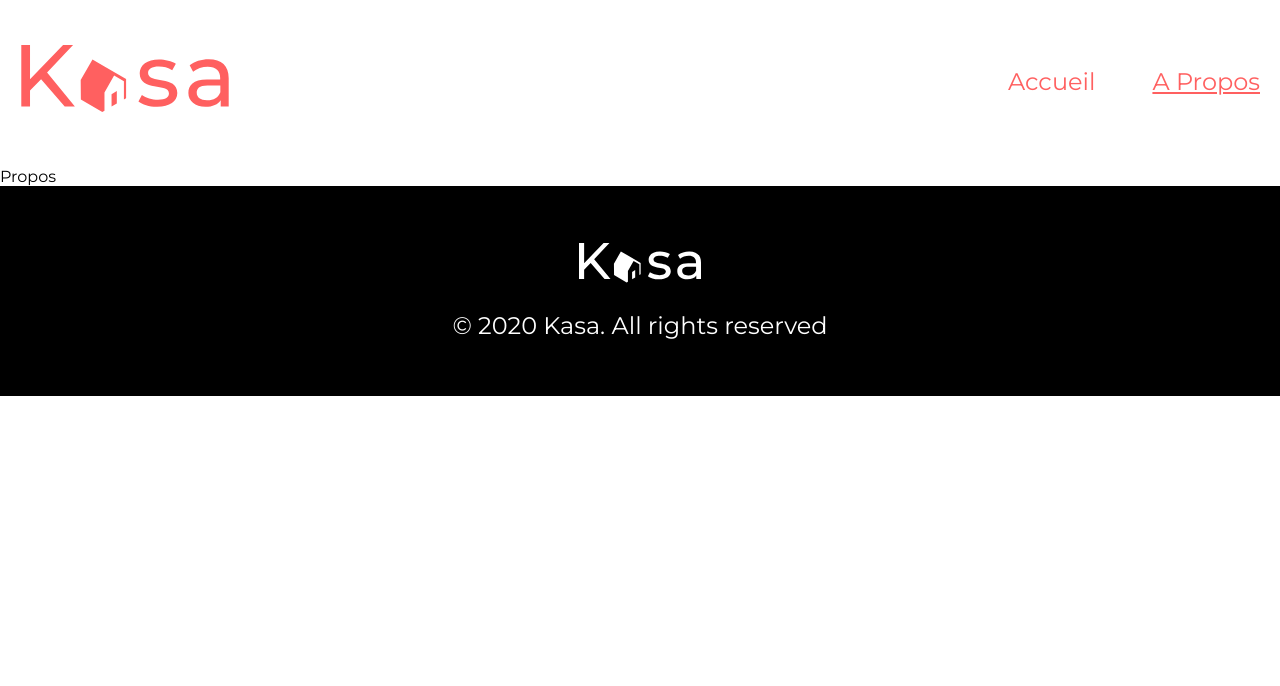
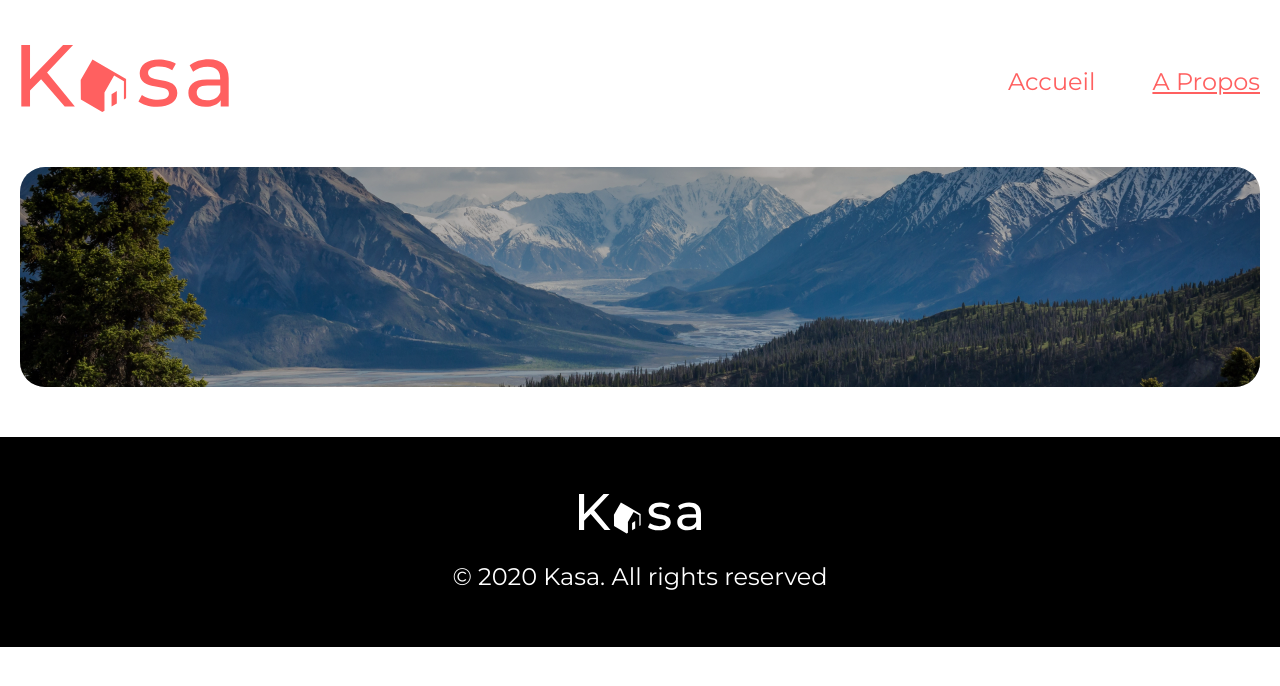
Before and after one commit to Jorkory/ProjetOC_Kasa, a React (Create React App) app: page /propos in a window 1280 px wide. Shown: the top 686 px of the page. Built offline with nearby package versions, Linux system fonts and the light colour scheme.

Commit message:
Ajout: composant pour bannière

```diff
--- a/src/components/Footer.tsx
+++ b/src/components/Footer.tsx
@@ -1,5 +1,4 @@
 import { ReactComponent as Logo } from '../assets/logoKasa.svg'
-import "../styles/footer.scss"
 
 export default function Footer() {
     return (
--- a/src/components/Header.tsx
+++ b/src/components/Header.tsx
@@ -1,6 +1,5 @@
 import { Link, NavLink } from 'react-router-dom'
 import { ReactComponent as Logo } from '../assets/logoKasa.svg'
-import '../styles/header.scss'
 
 export default function Header() {
 
--- /dev/null
+++ b/src/components/banner.tsx
@@ -0,0 +1,9 @@
+export default function Banner(Props: { title?: string; image: string; alt: string }) {
+
+    return (
+        <>
+            <img className='banner__image' src={Props.image} alt={Props.alt} />
+            <h1 className='banner__title'>{Props.title}</h1>
+        </>
+    )
+}
--- a/src/components/article.tsx
+++ b/src/components/card.tsx
@@ -1,7 +1,7 @@
 import { Link } from 'react-router-dom'
 import jsonData from '../data/logements.json'
 
-export default function Article() {
+export default function Card() {
     const data = jsonData
 
     return (
--- a/src/index.tsx
+++ b/src/index.tsx
@@ -7,6 +7,7 @@ import Error from './pages/Error';
 import Home from './pages/Home';
 import Logement from './pages/Logement';
 import Propos from './pages/Propos';
+import "./styles/global.scss"
 
 const router = createBrowserRouter([
   {
--- a/src/pages/Home/index.tsx
+++ b/src/pages/Home/index.tsx
@@ -1,15 +1,16 @@
-import imageBackground from '../../assets/falaise.jpg'
-import Article from '../../components/article';
+import bannerImage from '../../assets/falaise.jpg'
+import Banner from '../../components/banner';
+import Card from '../../components/card';
 
 function Home() {
+
   return (
     <main>
       <section className='banner'>
-        <h1 className='banner__title'>Chez vous, partout et ailleurs</h1>
-        <img className='banner__image' src={imageBackground} alt='falaise rocheuse au bord de la mer' />
+        <Banner title="Chez vous, partout et ailleurs" image={bannerImage} alt='falaise rocheuse au bord de la mer' />
       </section>
       <section className='articles'>
-        <Article />
+        <Card />
       </section>
     </main>
   );
--- a/src/pages/Propos/index.tsx
+++ b/src/pages/Propos/index.tsx
@@ -1,8 +1,13 @@
+import bannerImage from '../../assets/montagne.jpg'
+import Banner from "../../components/banner";
+
 function Propos() {
-    return(
-        <>
-            Propos
-        </>
+    return (
+        <main>
+            <section className='banner'>
+                <Banner image={bannerImage} alt="montagne avec rivière" />
+            </section>
+        </main>
     )
 }
 
--- a/src/styles/footer.scss
+++ b/src/styles/footer.scss
@@ -1,6 +1,3 @@
-@use './global.scss';
-
-
 footer {
     background: black;
     height: 210px;
--- a/src/styles/global.scss
+++ b/src/styles/global.scss
@@ -1,3 +1,5 @@
+@use './header.scss';
+@use './footer.scss';
 @import url('https://fonts.googleapis.com/css2?family=Inter&family=Montserrat:wght@400&family=Spectral&display=swap');
 
 $border-rad:25px;
@@ -16,25 +18,32 @@ header, main {
 
 .banner{
     position: relative;
+    height: 220px;
 
     &__title {
-        background-color: rgba(0, 0, 0, 0.3);
+        position: absolute;
+        inset: 0;
         text-align: center;
         line-height: 220px;
         font-size: 3rem;
         color: white;
-        border-radius: $border-rad;
     }
 
     &__image {
         width: 100%;
         height: 100%;
-        position: absolute;
-        top: 0;
-        left: 0;
-        z-index: -1;
         object-fit: cover;
         border-radius: $border-rad;
+
+
+    }
+    &::before {
+        content:"";
+        position: absolute;
+        inset: 0;
+        background-color: rgba(0, 0, 0, 0.3);
+        border-radius: $border-rad;
+        z-index: 0;
     }
 
 }
--- a/src/styles/header.scss
+++ b/src/styles/header.scss
@@ -1,5 +1,3 @@
-@use './global.scss';
-
 header {
     display: flex;
     justify-content: space-between;
```
Also changed, not shown: src/assets/montagne.jpg (added).
